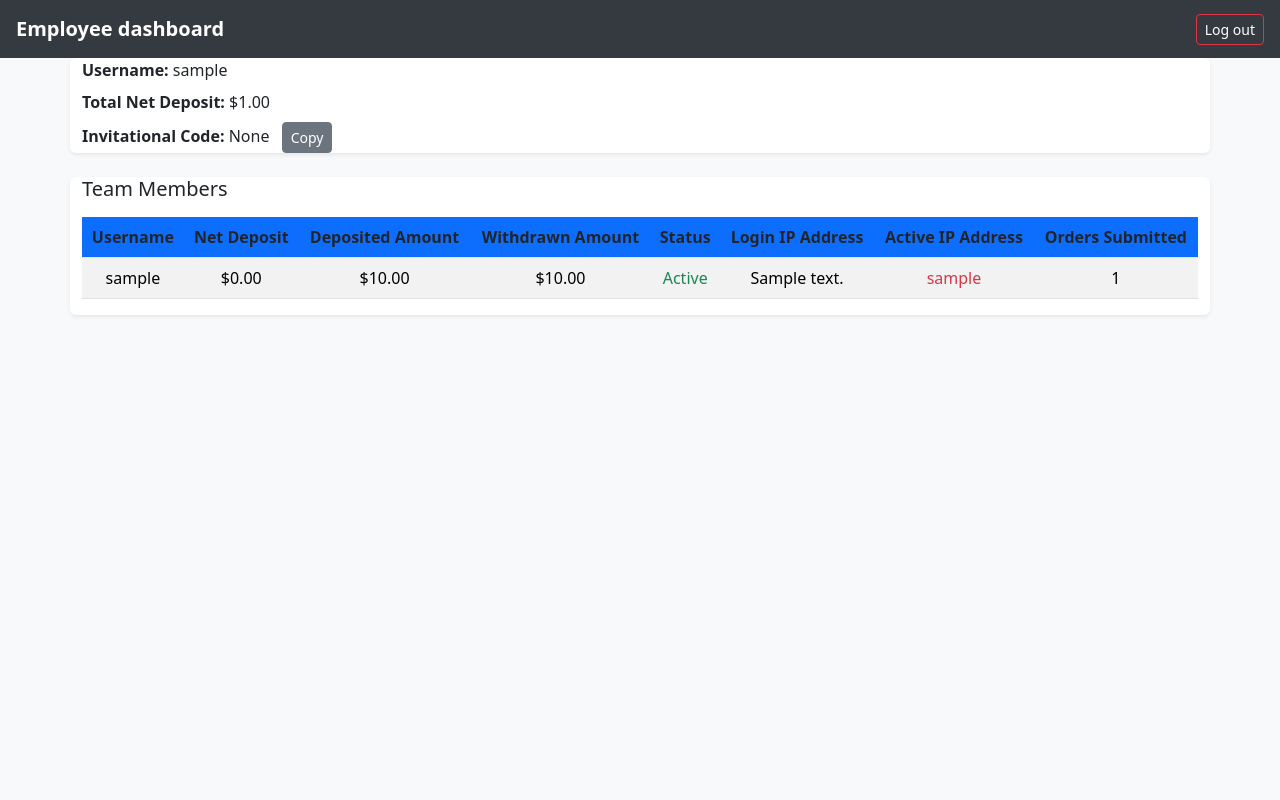
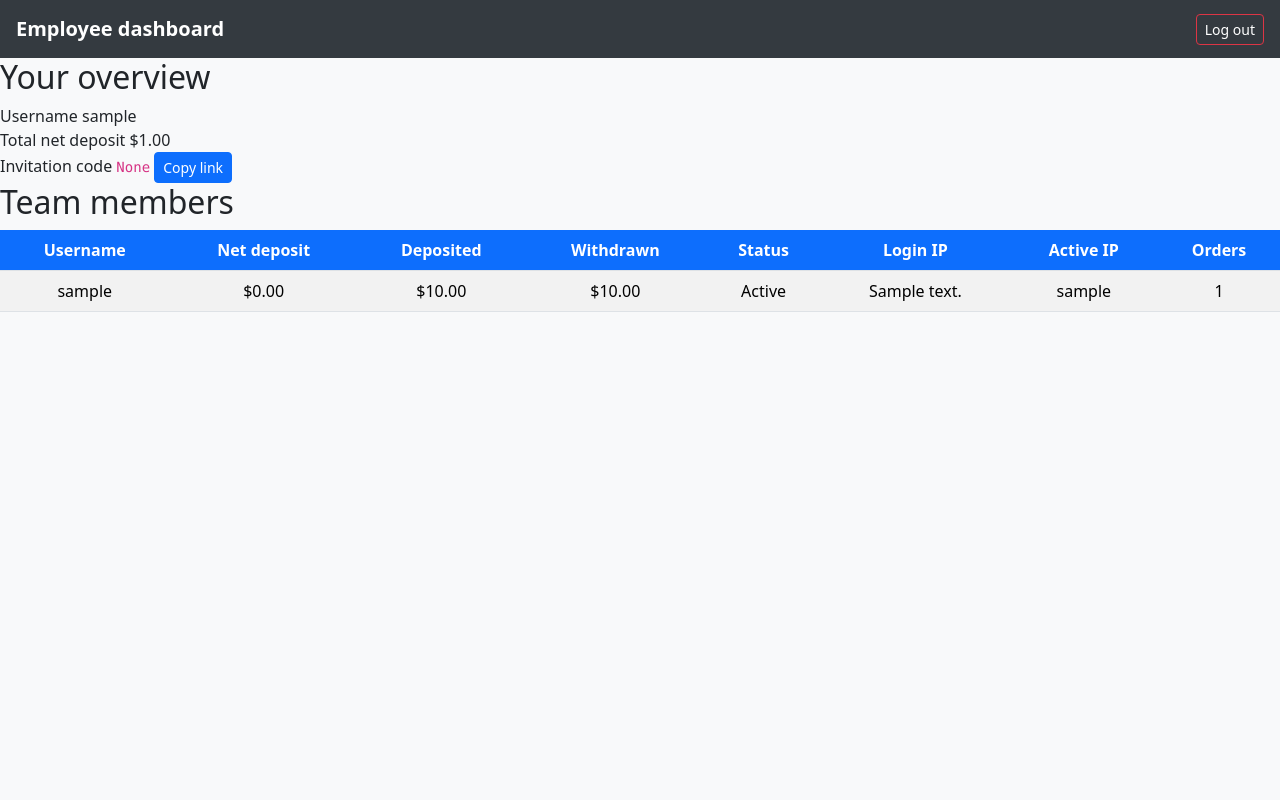
Before and after one commit to rawnsb/MarketingHub, a Django app: page /Employee-Dashboard/ in a window 1280 px wide. Run offline with Django 5.2, Linux system fonts and the light colour scheme; a user stored in the database is signed in; tables that the repository leaves empty hold one stand-in row (values such as "Sample post").

Commit message:
style(employee): panel layout and non-blocking invite copy feedback
- Restructure overview and team sections with employee-panel and stat grid

- Replace alert() with inline feedback and short-lived Copied state on the copy button

Co-authored-by: Cursor <cursoragent@cursor.com>

```diff
--- a/templates/home/Employee_dashboard.html
+++ b/templates/home/Employee_dashboard.html
@@ -3,68 +3,120 @@
 {% block staff_nav_title %}Employee dashboard{% endblock %}
 {% block staff_body_class %}staff-employee{% endblock %}
 {% block staff_content %}
-<div class="dashboard-container">
-  <div class="container profile-info shadow-sm bg-white rounded">
-    <p class="mb-2"><strong>Username:</strong> <span id="usernameDisplay">{{ request.user.username }}</span></p>
-    <p class="mb-2"><strong>Total Net Deposit:</strong> <span id="netDeposit">${{ request.user.employee_deposit.net_deposit }}</span></p>
-    <p class="mb-0">
-      <strong>Invitational Code:</strong>
-      <span id="invitationalCode">{{ request.user.invitation_code }}</span>
-      <button type="button" class="btn btn-secondary btn-sm ms-2" onclick="copyCode()">Copy</button>
-    </p>
+<div class="employee-dashboard-page">
+  <section class="employee-panel" aria-labelledby="employee-summary-heading">
+    <h2 id="employee-summary-heading" class="employee-panel__title">Your overview</h2>
+    <div class="employee-stat-grid">
+      <div class="employee-stat">
+        <span class="employee-stat__label">Username</span>
+        <span class="employee-stat__value" id="usernameDisplay">{{ request.user.username }}</span>
       </div>
+      <div class="employee-stat">
+        <span class="employee-stat__label">Total net deposit</span>
+        <span class="employee-stat__value" id="netDeposit">${{ request.user.employee_deposit.net_deposit }}</span>
+      </div>
+    </div>
+    <div class="employee-invite-row">
+      <span class="employee-stat__label mb-0 align-self-center">Invitation code</span>
+      <code id="invitationalCode">{{ request.user.invitation_code }}</code>
+      <button type="button" class="btn btn-primary btn-sm" id="copyInviteBtn" onclick="copyCode()" aria-label="Copy signup link with invitation code">
+        Copy link
+      </button>
+    </div>
+    <div id="copyInviteFeedback" class="employee-copy-feedback d-none alert alert-success py-2 mb-0 small" role="status" aria-live="polite"></div>
+  </section>
 
-  <div class="container team-members mt-4 shadow-sm bg-white rounded">
-    <h2 class="h5 mb-3">Team Members</h2>
-    <div class="table-responsive">
-      <table class="table table-striped">
+  <section class="employee-panel" aria-labelledby="team-heading">
+    <h2 id="team-heading" class="employee-panel__title">Team members</h2>
+    {% if referred_users %}
+    <div class="table-responsive staff-employee-table-wrap">
+      <table class="table table-striped staff-employee-table">
         <thead>
           <tr>
-            <th class="text-dark">Username</th>
-            <th class="text-dark">Net Deposit</th>
-            <th class="text-dark">Deposited Amount</th>
-            <th class="text-dark">Withdrawn Amount</th>
-            <th class="text-dark">Status</th>
-            <th class="text-dark">Login IP Address</th>
-            <th class="text-dark">Active IP Address</th>
-            <th class="text-dark">Orders Submitted</th>
+            <th scope="col">Username</th>
+            <th scope="col">Net deposit</th>
+            <th scope="col">Deposited</th>
+            <th scope="col">Withdrawn</th>
+            <th scope="col">Status</th>
+            <th scope="col">Login IP</th>
+            <th scope="col">Active IP</th>
+            <th scope="col">Orders</th>
           </tr>
         </thead>
         <tbody id="teamMembers">
           {% for user in referred_users %}
             <tr>
               <td data-label="Username">{{ user.username }}</td>
-              <td data-label="Net Deposit">${{ user.balance.net_deposit }}</td>
-              <td data-label="Deposited Amount">${{ user.balance.total_deposit }}</td>
-              <td data-label="Withdrawn Amount">${{ user.balance.total_withdrawal }}</td>
+              <td data-label="Net deposit">${{ user.balance.net_deposit }}</td>
+              <td data-label="Deposited">${{ user.balance.total_deposit }}</td>
+              <td data-label="Withdrawn">${{ user.balance.total_withdrawal }}</td>
               <td data-label="Status">
                 {% if user.is_active %}
-                  <span class="text-success">Active</span>
+                  <span class="employee-status-active">Active</span>
                 {% else %}
-                  <span class="text-danger">Inactive</span>
+                  <span class="employee-status-inactive">Inactive</span>
                 {% endif %}
               </td>
-              <td data-label="Login IP Address">{{ user.user_ip.ip_address }}</td>
-              <td data-label="Active IP Address" class="text-danger">{{ user.user_ip.login_ip }}</td>
-              <td data-label="Orders Submitted">{{ user.ordercount.no_of_submitted_order }}</td>
+              <td data-label="Login IP">{{ user.user_ip.ip_address }}</td>
+              <td data-label="Active IP" class="employee-ip-highlight">{{ user.user_ip.login_ip }}</td>
+              <td data-label="Orders">{{ user.ordercount.no_of_submitted_order }}</td>
             </tr>
           {% endfor %}
         </tbody>
       </table>
     </div>
+    {% else %}
+    <div class="mh-empty" role="status">
+      <p class="mh-empty__title">No referred customers yet</p>
+      <p class="small mb-0">Share your invitation link so signups appear here.</p>
     </div>
+    {% endif %}
+  </section>
 </div>
 {% endblock %}
 {% block staff_extra_js %}
 <script>
+  (function () {
     function copyCode() {
-    const invitationalCode = document.getElementById("invitationalCode").textContent.trim();
-    const baseURL = `${window.location.protocol}//${window.location.host}`;
-    const invitationallink = `${baseURL}/signup/?invite_code=${invitationalCode}`;
+      var codeEl = document.getElementById("invitationalCode");
+      var feedback = document.getElementById("copyInviteFeedback");
+      var btn = document.getElementById("copyInviteBtn");
+      if (!codeEl) return;
+      var invitationalCode = codeEl.textContent.trim();
+      var baseURL = window.location.protocol + "//" + window.location.host;
+      var invitationallink = baseURL + "/signup/?invite_code=" + encodeURIComponent(invitationalCode);
+
+      function showFeedback(message, isError) {
+        if (!feedback) return;
+        feedback.textContent = message;
+        feedback.classList.remove("d-none", "alert-success", "alert-danger");
+        feedback.classList.add(isError ? "alert-danger" : "alert-success");
+        window.clearTimeout(showFeedback._t);
+        showFeedback._t = window.setTimeout(function () {
+          feedback.classList.add("d-none");
+          feedback.textContent = "";
+        }, 4000);
+      }
+
       navigator.clipboard.writeText(invitationallink).then(
-      () => { alert("Invitational Link copied!"); },
-      () => { alert("Failed to copy the Invitational Link."); }
+        function () {
+          showFeedback("Invitation link copied to clipboard.", false);
+          if (btn) {
+            var prev = btn.textContent;
+            btn.textContent = "Copied";
+            btn.disabled = true;
+            window.setTimeout(function () {
+              btn.textContent = prev;
+              btn.disabled = false;
+            }, 2000);
+          }
+        },
+        function () {
+          showFeedback("Could not copy. Copy the link manually from the address bar after opening signup.", true);
+        }
       );
     }
+    window.copyCode = copyCode;
+  })();
 </script>
 {% endblock %}
```
Lines whose indentation alone changed are shown as unchanged.
